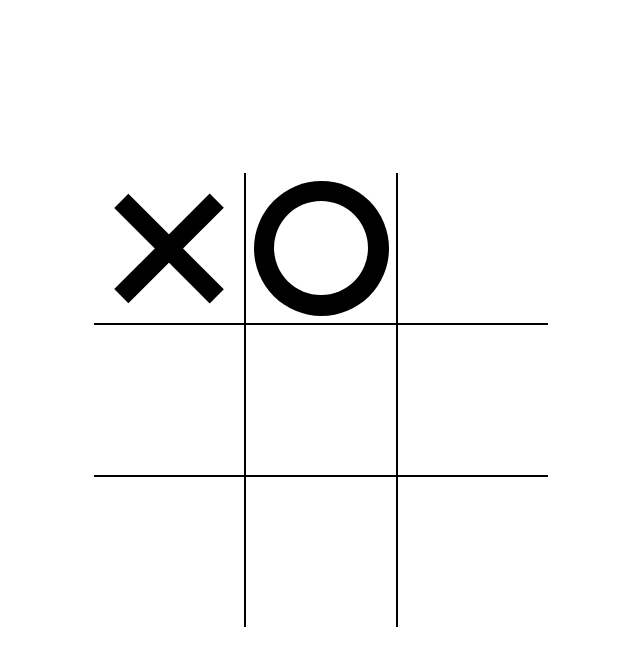
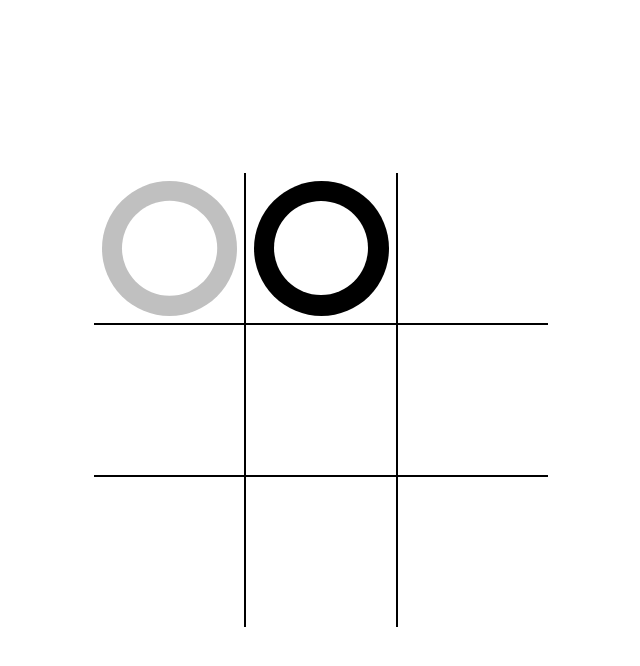
Before and after one commit to GreyNewfie/TOP-Tic-Tac-Toe, a plain HTML site: page index.html in a window 1280 px wide. In both pictures the pointer is over the element 488 px from the left and 248 px from the top of the page. Shown: the whole page, without its empty margins (319-959 px from the left). Drawn offline with Linux system fonts and the light colour scheme.

Commit message:
Add X or O hover effect
Adds css to display an X or O in the square the player is
hovering over to clearly show where the player is selecting. Changed
the color to silver to show that the marker has not been placed yet
and avoid confusing with the markers already in place.

```diff
--- a/index.html
+++ b/index.html
@@ -11,7 +11,7 @@
     <title>Tic-Tac-Toe</title>
 </head>
 <body>
-    <div class="gameboard" id="gameboard">
+    <div class="gameboard o" id="gameboard">
         <div class="gameboard-square x" data-cell></div>
         <div class="gameboard-square o" data-cell></div>
         <div class="gameboard-square" data-cell></div>
--- a/styles.css
+++ b/styles.css
@@ -69,7 +69,9 @@ body {
 
 /* Make X and O marks with CSS */
 .gameboard-square.x::before,
-.gameboard-square.x::after {
+.gameboard-square.x::after,
+.gameboard.x .gameboard-square:hover::before,
+.gameboard.x .gameboard-square:hover::after {
     content: "";
     width: calc(var(--mark-size--) * .15);
     height: var(--mark-size--);
@@ -77,36 +79,46 @@ body {
     rotate: 45degrees;
 }
 
-.gameboard-square.x::before {
+.gameboard-square.x::before,
+.gameboard.x .gameboard-square:hover::before {
     rotate: 45deg;
 }
 
-.gameboard-square.x::after {
+.gameboard-square.x::after,
+.gameboard.x .gameboard-square:hover::after {
     rotate: -45deg;
     position: absolute;
 }
 
+.gameboard.x .gameboard-square:hover::before,
+.gameboard.x .gameboard-square:hover::after {
+    background-color: silver;
+}
+
 .gameboard-square.o::before,
-.gameboard-square.o::after {
+.gameboard-square.o::after,
+.gameboard.o .gameboard-square:hover::before,
+.gameboard.o .gameboard-square:hover::after {
     content: "";
     border-radius: 50%;
     position: absolute;
     cursor: not-allowed;
 }
 
-.gameboard-square.o::before {
+.gameboard-square.o::before,
+.gameboard.o .gameboard-square:hover::before {
     width: var(--mark-size--);
     height: var(--mark-size--);
     background-color: black;
 }
 
-.gameboard-square.o::after {
+.gameboard-square.o::after,
+.gameboard.o .gameboard-square:hover::after {
     width: calc(var(--mark-size--) * .7);
     height: calc(var(--mark-size--) * .7);
     background-color: white;
 }
 
-.gameboard-square.x::before:hover,
-.gameboard-square.x::after:hover {
-    opacity: .7;
+.gameboard.o .gameboard-square:hover::before {
+    background-color: silver;
 }
```
